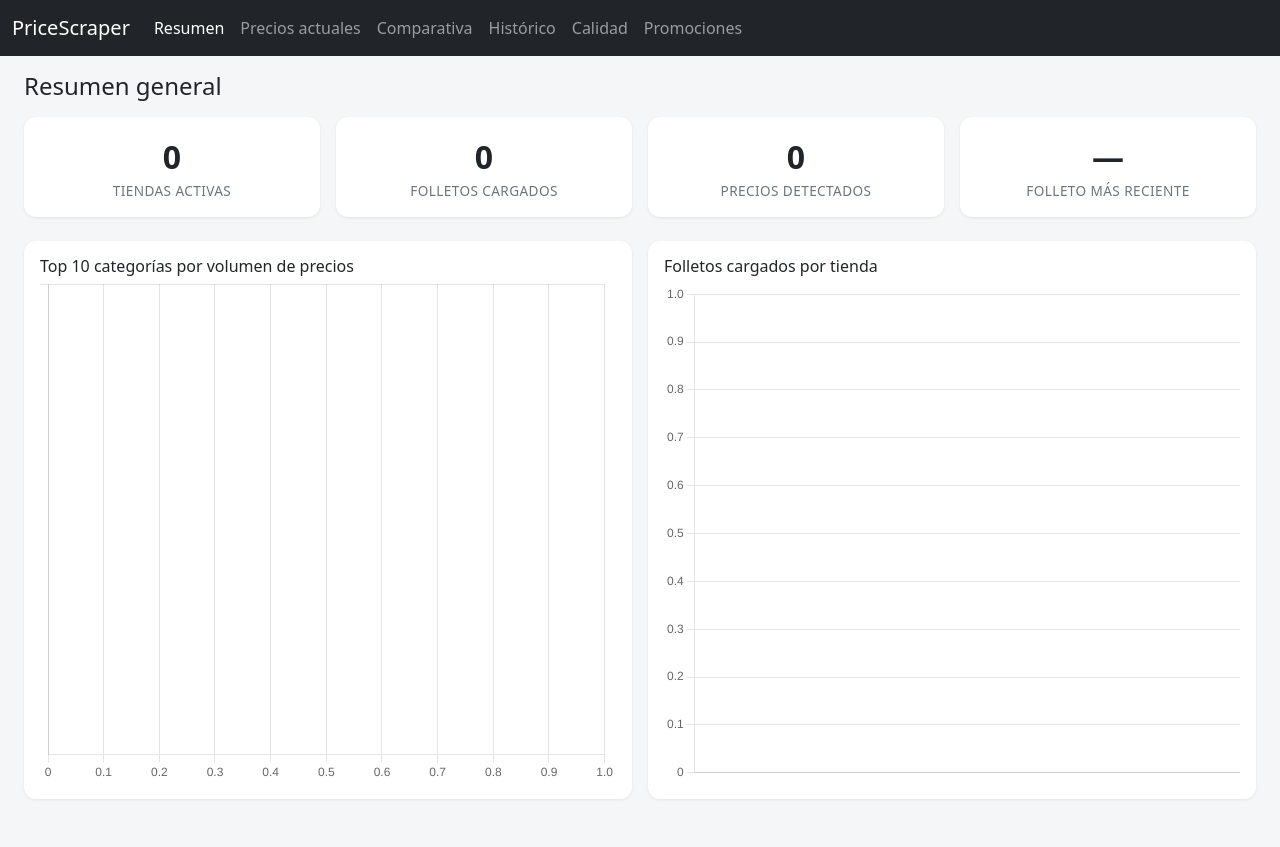
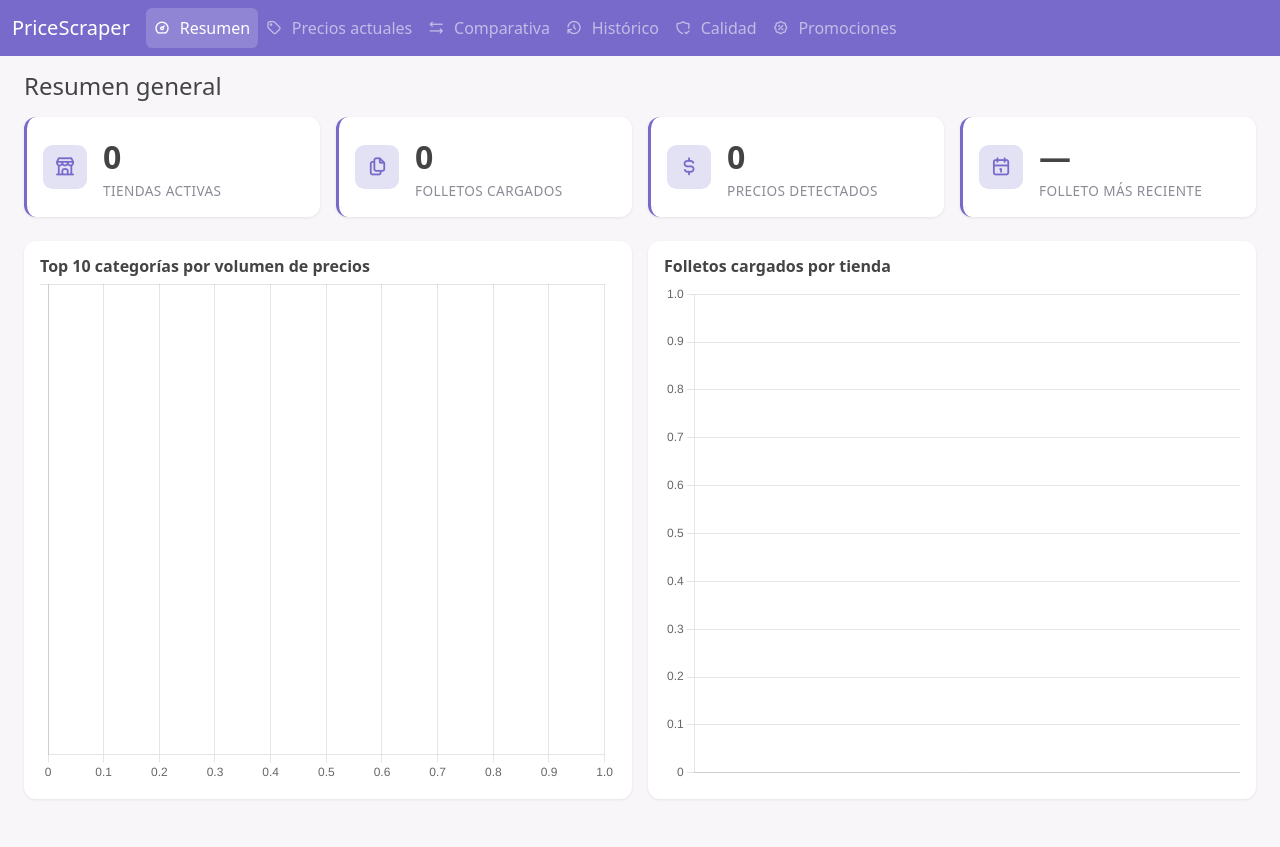
Before and after one commit to PoliticalDog/PriceScraper_SS, a Django app: page / in a window 1280 px wide. Run offline with Django 5.2, Linux system fonts and the light colour scheme; data that the repository does not hold is empty; some libraries are stand-ins or nearby versions.

Commit message:
Aplica paleta de color de marca e iconos Tabler al dashboard
Paleta de UI/chrome extraida por muestreo de pixeles de
sources/capturas/estilo_1.webp (morado como identidad de marca para
navbar/botones/acentos). Paleta de graficas (marcas de datos) separada:
la version inicial (tambien extraida de la imagen) fallo el validador
de la skill dataviz por luminosidad y contraste; se reemplazo por la
paleta categorica ya validada de la skill, rotada a violeta. KPI cards
mantienen el numero en tinta oscura normal (regla "el texto nunca lleva
el color de la serie"), la identidad de marca queda en un borde
izquierdo en vez del numero.

Agrega Tabler Icons (CDN) al navbar, KPI cards y alertas de calidad --
los iconos de alerta van siempre acompañados de texto, nunca solo color
(regla de la skill dataviz para status colors).

Fixes de UI reportados en uso real:
- Navbar fijo (sticky-top) en la parte superior.
- Bug de paginacion de DataTables: el numero de pagina activa quedaba
  invisible (texto morado sobre fondo morado). Se agrega color blanco
  explicito a .page-item.active despues de la regla generica en la
  cascada.

Co-Authored-By: Claude Sonnet 5 <noreply@anthropic.com>
Claude-Session: https://claude.ai/code/session_01VLS7gzsW9yEpU2RsRNTu7L

```diff
--- a/dashboard/static/dashboard/dashboard.css
+++ b/dashboard/static/dashboard/dashboard.css
@@ -1,20 +1,110 @@
+/* Paleta de marca (UI/chrome) extraida de sources/capturas/estilo_1.webp por
+   muestreo de pixeles (24-ago-2026): morado como color de identidad para
+   navbar/botones/acentos. Esto es tinta de marca, no codifica datos, asi que
+   no pasa por el validador de la skill dataviz.
+
+   Paleta de GRAFICAS (marcas de datos) por separado, 24-ago-2026: la version
+   inicial (colores tambien extraidos de la imagen) fallo el validador de la
+   skill dataviz -- verde/cian/ambar quedaban por encima de la banda de
+   luminosidad (L 0.77-0.80, el techo es 0.77) y por debajo de 3:1 de
+   contraste contra el fondo. Se reemplazo por la paleta categorica validada
+   de la skill (references/palette.md), rotada para empezar en violeta (la
+   mas cercana a la marca): pasa luminosidad/croma/separacion CVD/piso de
+   vision normal, con WARN de contraste en 4 de 8 tonos -- mitigado porque
+   este dashboard ya trae leyenda + vista de tabla en toda grafica multi-serie
+   (la mitigacion que exige la skill para ese WARN). Ver dashboard.js y los
+   <script> de cada plantilla para donde se usa cada slot. */
+:root {
+  --color-morado: #786aca;
+  --color-morado-oscuro: #665bb0;
+  --color-morado-claro: #e3e1f4;
+  --color-fondo: #f8f6f9;
+  --color-texto: #444445;
+  --color-texto-muted: #8b8b96;
+
+  /* Paleta categorica validada (dataviz skill), orden fijo -- nunca ciclar
+     ni reordenar por serie, ver color-formula.md "Fixed hue anchors". */
+  --serie-1: #4a3aa7; /* violeta -- cercano a la marca */
+  --serie-2: #2a78d6; /* azul */
+  --serie-3: #eb6834; /* naranja */
+  --serie-4: #1baf7a; /* aqua */
+  --serie-5: #eda100; /* amarillo */
+  --serie-6: #e87ba4; /* magenta */
+  --serie-7: #008300; /* verde */
+  --serie-8: #e34948; /* rojo */
+
+  /* Sobreescribe las variables de Bootstrap 5 -- se propaga solo a
+     btn-primary, links, focus rings, etc. sin tocar cada plantilla. */
+  --bs-primary: var(--color-morado);
+  --bs-primary-rgb: 120, 106, 202;
+  --bs-link-color: var(--color-morado);
+  --bs-link-color-rgb: 120, 106, 202;
+  --bs-link-hover-color: var(--color-morado-oscuro);
+  --bs-link-hover-color-rgb: 102, 91, 176;
+}
+
 body {
-  background-color: #f4f6f8;
+  background-color: var(--color-fondo);
+  color: var(--color-texto);
+}
+
+.navbar.bg-dark {
+  background-color: var(--color-morado) !important;
+}
+
+.navbar .nav-link.active {
+  background-color: rgba(255, 255, 255, 0.18);
+  border-radius: 0.4rem;
+}
+
+.btn-primary {
+  background-color: var(--color-morado);
+  border-color: var(--color-morado);
+}
+
+.btn-primary:hover,
+.btn-primary:focus {
+  background-color: var(--color-morado-oscuro);
+  border-color: var(--color-morado-oscuro);
 }
 
 .kpi-card {
   border: none;
+  border-left: 3px solid var(--color-morado);
   border-radius: 0.75rem;
   box-shadow: 0 1px 3px rgba(0, 0, 0, 0.08);
 }
 
+.kpi-icono {
+  display: flex;
+  align-items: center;
+  justify-content: center;
+  width: 2.75rem;
+  height: 2.75rem;
+  border-radius: 0.6rem;
+  background: var(--color-morado-claro);
+  color: var(--color-morado);
+  font-size: 1.35rem;
+  flex-shrink: 0;
+}
+
+/* Navbar: separacion entre icono y texto del link */
+.navbar-nav .nav-link i {
+  margin-right: 0.35rem;
+}
+
 .kpi-card .kpi-valor {
+  /* La skill dataviz: "el texto nunca lleva el color de la serie" -- el
+     valor va en tinta oscura normal (coincide ademas con la imagen de
+     referencia, donde estos numeros tampoco eran morados). La identidad de
+     marca queda en el borde izquierdo de la tarjeta, no en el numero. */
   font-size: 2rem;
   font-weight: 600;
+  color: var(--color-texto);
 }
 
 .kpi-card .kpi-etiqueta {
-  color: #6c757d;
+  color: var(--color-texto-muted);
   font-size: 0.85rem;
   text-transform: uppercase;
   letter-spacing: 0.03em;
@@ -27,6 +117,11 @@ body {
   box-shadow: 0 1px 3px rgba(0, 0, 0, 0.08);
 }
 
+.chart-card h6 {
+  color: var(--color-texto);
+  font-weight: 600;
+}
+
 .filtros-card {
   background: #fff;
   border-radius: 0.75rem;
@@ -35,14 +130,41 @@ body {
   margin-bottom: 1rem;
 }
 
+.filtros-card label {
+  color: var(--color-texto-muted);
+  font-size: 0.85rem;
+  font-weight: 600;
+}
+
 table.dataTable {
   background: #fff;
 }
 
+table.dataTable thead {
+  color: var(--color-texto);
+}
+
+/* Coincide con el badge activo de DataTables por defecto (azul Bootstrap);
+   se sobreescribe para que el paginador tambien siga la paleta. */
+.dataTables_wrapper .page-link {
+  color: var(--color-morado);
+}
+
+/* Bug encontrado 24-ago-2026: la regla de arriba pintaba el TEXTO de todos
+   los links de pagina en morado, incluyendo el activo -- que tambien tiene
+   fondo morado (regla de abajo). Texto morado sobre fondo morado = numero
+   invisible. Esta regla va DESPUES para ganar la cascada y forzar texto
+   blanco solo en el link activo. */
+.dataTables_wrapper .page-item.active .page-link {
+  background-color: var(--color-morado);
+  border-color: var(--color-morado);
+  color: #fff;
+}
+
 .fila-alerta {
-  background-color: #fff3cd !important;
+  background-color: #fdf1e0 !important;
 }
 
 .fila-critica {
-  background-color: #f8d7da !important;
+  background-color: #fbe4e2 !important;
 }
--- a/dashboard/templates/dashboard/base.html
+++ b/dashboard/templates/dashboard/base.html
@@ -7,10 +7,11 @@
   <title>{% block titulo %}PriceScraper — Dashboard{% endblock %}</title>
   <link href="https://cdn.jsdelivr.net/npm/bootstrap@5.3.3/dist/css/bootstrap.min.css" rel="stylesheet">
   <link href="https://cdn.datatables.net/1.13.11/css/dataTables.bootstrap5.min.css" rel="stylesheet">
+  <link href="https://cdn.jsdelivr.net/npm/@tabler/icons-webfont@latest/tabler-icons.min.css" rel="stylesheet">
   <link href="{% static 'dashboard/dashboard.css' %}" rel="stylesheet">
 </head>
 <body>
-  <nav class="navbar navbar-expand-lg navbar-dark bg-dark mb-3">
+  <nav class="navbar navbar-expand-lg navbar-dark bg-dark sticky-top mb-3">
     <div class="container-fluid">
       <a class="navbar-brand" href="/">PriceScraper</a>
       <button class="navbar-toggler" type="button" data-bs-toggle="collapse" data-bs-target="#nav">
@@ -18,12 +19,12 @@
       </button>
       <div class="collapse navbar-collapse" id="nav">
         <ul class="navbar-nav">
-          <li class="nav-item"><a class="nav-link{% if activo == 'resumen' %} active{% endif %}" href="/">Resumen</a></li>
-          <li class="nav-item"><a class="nav-link{% if activo == 'precios' %} active{% endif %}" href="/precios">Precios actuales</a></li>
-          <li class="nav-item"><a class="nav-link{% if activo == 'comparativa' %} active{% endif %}" href="/comparativa">Comparativa</a></li>
-          <li class="nav-item"><a class="nav-link{% if activo == 'historico' %} active{% endif %}" href="/historico">Histórico</a></li>
-          <li class="nav-item"><a class="nav-link{% if activo == 'calidad' %} active{% endif %}" href="/calidad">Calidad</a></li>
-          <li class="nav-item"><a class="nav-link{% if activo == 'promociones' %} active{% endif %}" href="/promociones">Promociones</a></li>
+          <li class="nav-item"><a class="nav-link{% if activo == 'resumen' %} active{% endif %}" href="/"><i class="ti ti-dashboard"></i> Resumen</a></li>
+          <li class="nav-item"><a class="nav-link{% if activo == 'precios' %} active{% endif %}" href="/precios"><i class="ti ti-tag"></i> Precios actuales</a></li>
+          <li class="nav-item"><a class="nav-link{% if activo == 'comparativa' %} active{% endif %}" href="/comparativa"><i class="ti ti-arrows-left-right"></i> Comparativa</a></li>
+          <li class="nav-item"><a class="nav-link{% if activo == 'historico' %} active{% endif %}" href="/historico"><i class="ti ti-history"></i> Histórico</a></li>
+          <li class="nav-item"><a class="nav-link{% if activo == 'calidad' %} active{% endif %}" href="/calidad"><i class="ti ti-shield-check"></i> Calidad</a></li>
+          <li class="nav-item"><a class="nav-link{% if activo == 'promociones' %} active{% endif %}" href="/promociones"><i class="ti ti-discount-2"></i> Promociones</a></li>
         </ul>
       </div>
     </div>
--- a/dashboard/templates/dashboard/comparativa.html
+++ b/dashboard/templates/dashboard/comparativa.html
@@ -52,7 +52,7 @@ async function cargarGraficoProducto(producto) {
     type: "bar",
     data: {
       labels: datos.map((d) => d.tienda),
-      datasets: [{ label: "Precio", data: datos.map((d) => d.precio), backgroundColor: "#fd7e14" }],
+      datasets: [{ label: "Precio", data: datos.map((d) => d.precio), backgroundColor: "#E34948" }],
     },
     options: { plugins: { legend: { display: false } } },
   });
--- a/dashboard/templates/dashboard/historico.html
+++ b/dashboard/templates/dashboard/historico.html
@@ -39,7 +39,9 @@
 {% block script %}
 <script src="https://cdn.jsdelivr.net/npm/chartjs-adapter-date-fns@3.0.0/dist/chartjs-adapter-date-fns.bundle.min.js"></script>
 <script>
-const coloresPaleta = ["#0d6efd", "#198754", "#fd7e14", "#dc3545", "#6f42c1", "#20c997"];
+// Paleta categorica validada (skill dataviz, ver dashboard.css) -- orden fijo,
+// nunca reordenar por serie/tienda seleccionada.
+const coloresPaleta = ["#4A3AA7", "#2A78D6", "#EB6834", "#1BAF7A", "#EDA100", "#E87BA4", "#008300", "#E34948"];
 
 async function cargarFiltros() {
   const tiendas = await fetchJSON("/api/filtros/tiendas");
```
Also changed, not shown: dashboard/templates/dashboard/calidad.html (+17 -1 lines), dashboard/templates/dashboard/resumen.html (+15 -10 lines), sources/capturas/estilo_1.webp (added).
